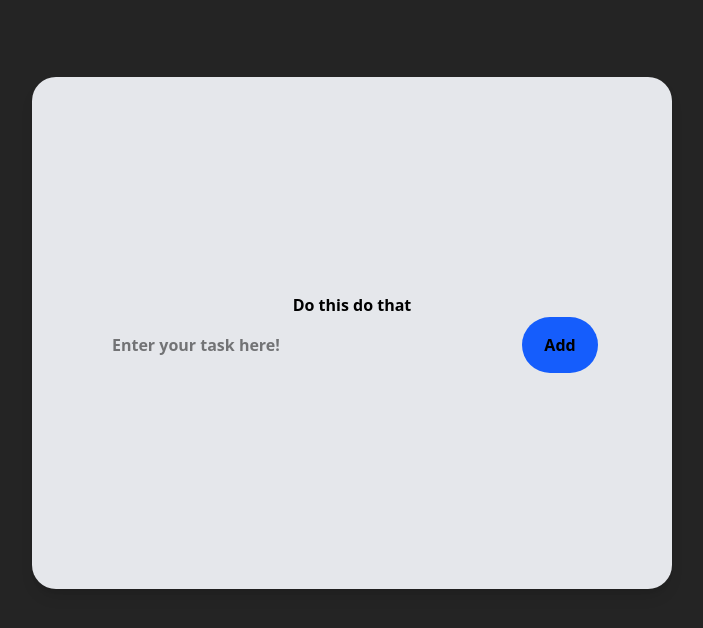
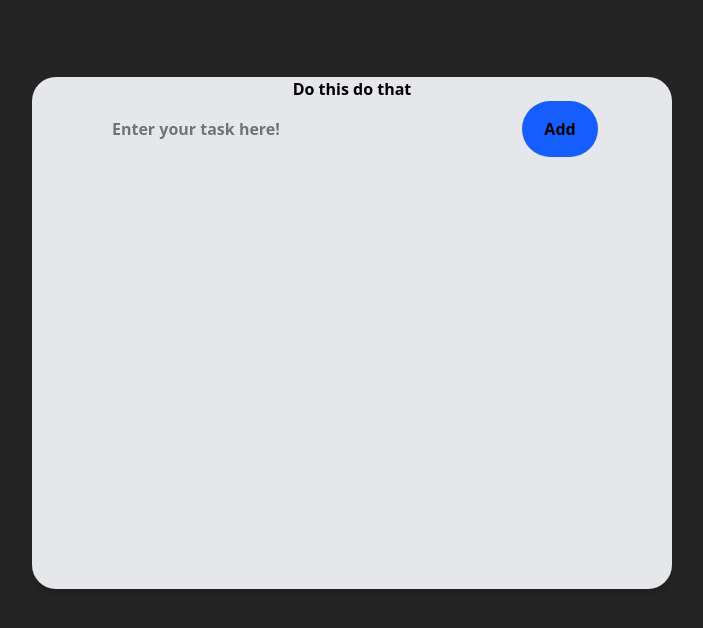
Before and after one commit to rigby200602/do_this_do_that, a React (Vite) app in the folder frontEnd/: page / in a window 1280 px wide. Shown: the top 628 px of the page, without its empty margins (288-991 px from the left). Built offline with nearby package versions, Linux system fonts and the light colour scheme.

Commit message:
update css

```diff
--- a/frontEnd/src/App.jsx
+++ b/frontEnd/src/App.jsx
@@ -6,7 +6,9 @@ function App() {
   return (
     <>
       <MainForm>
-        <h1 className='text-center'>Do this do that</h1>
+        <div className='w-full'>
+          <h1 className='text-center'>Do this do that</h1>
+        </div>
         <div className='flex w-[80%] mx-auto'>
           <input type="text" placeholder='Enter your task here!' className='w-[80%] rounded-xl px-2 mx-2'/>
           <button className='bg-blue-600 p-4 rounded-4xl w-[15%]'>Add</button>
--- a/frontEnd/src/components/MainForm.jsx
+++ b/frontEnd/src/components/MainForm.jsx
@@ -2,7 +2,7 @@ import React from 'react'
 
 const MainForm = ({children}) => {
   return (
-    <div className='flex flex-col justify-center bg-gray-200 m-auto w-[50%] h-128 my-[6%] rounded-3xl shadow-lg text-black font-bold'>
+    <div className= 'bg-gray-200 mx-auto w-[50%] h-128 my-[6%] rounded-3xl shadow-lg text-black font-bold'>
         {children}
     </div>
   )
```
